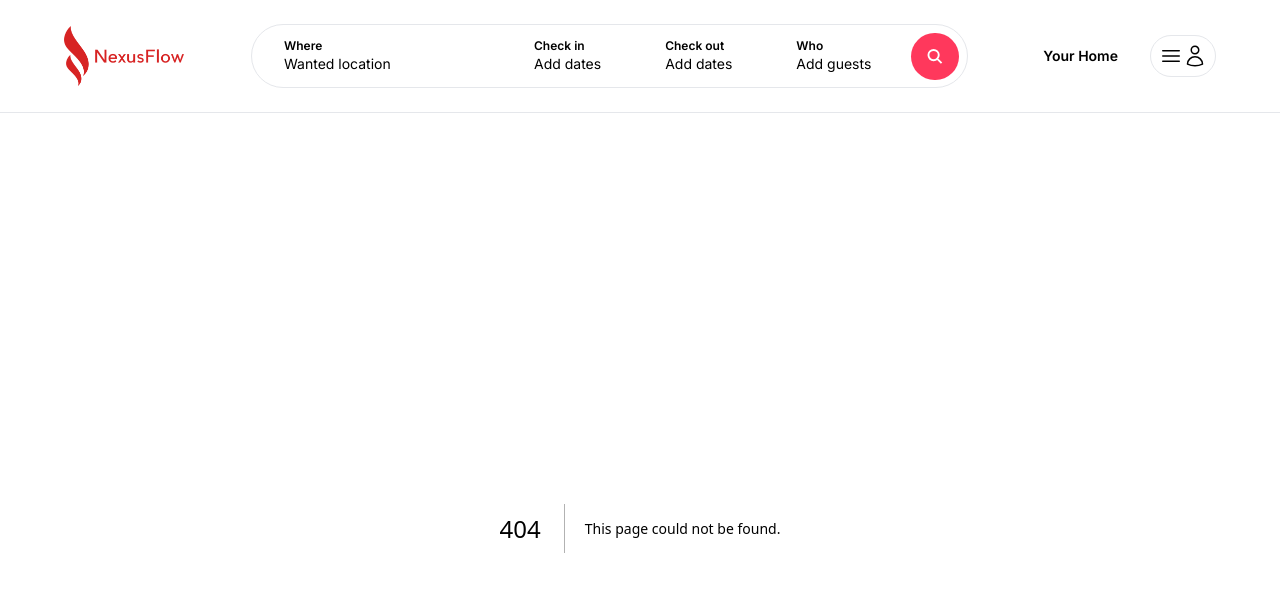
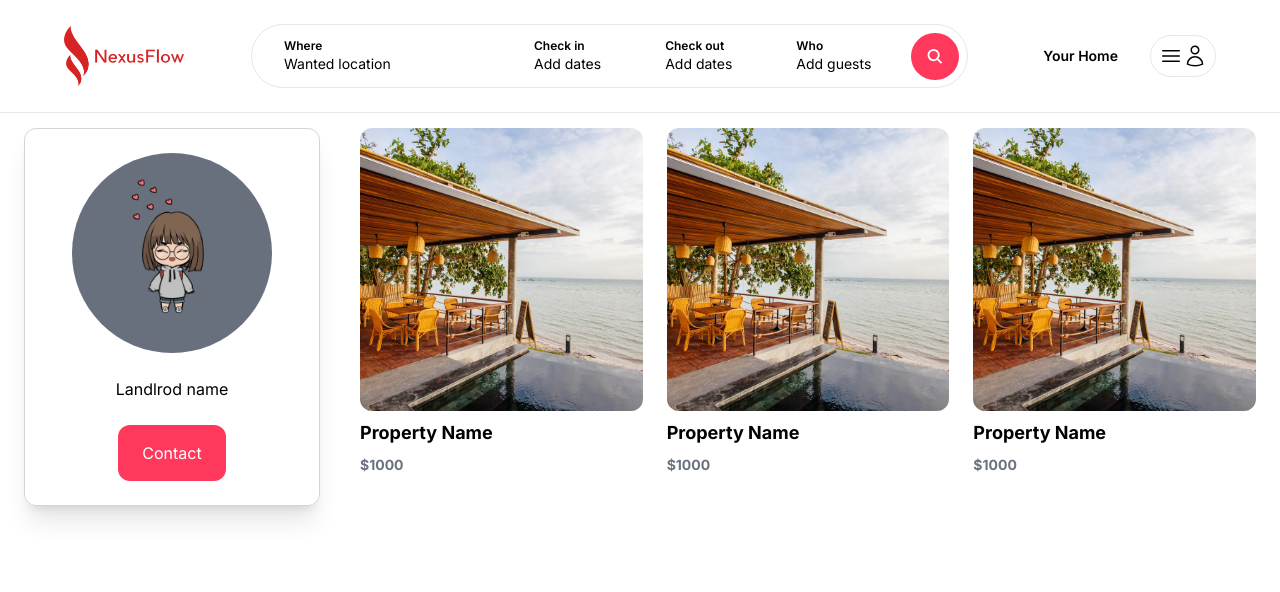
Before and after one commit to MeetkumarChavda/NexusFlow, a Next.js app in the folder nexusflow-front/: page /landlords/1 in a window 1280 px wide. Before the commit this address had no page. Shown: the top 592 px of the page. Built offline with nearby package versions, Linux system fonts and the light colour scheme.

Commit message:
feat: Landlord detail page added

```diff
--- /dev/null
+++ b/nexusflow-front/app/components/ContactButton.tsx
@@ -0,0 +1,8 @@
+const ContactButton = () => {
+    return (
+        <div className="mt-6 py-4 px-6 bg-nexus text-white rounded-xl hover:bg-nexus-dark transition">
+            Contact
+        </div>
+    )
+    }
+export default ContactButton;
--- /dev/null
+++ b/nexusflow-front/app/landlords/[id]/page.tsx
@@ -0,0 +1,31 @@
+import ContactButton from "@/app/components/ContactButton";
+import PropertyList from "@/app/components/properties/PropertyList";
+import Image from "next/image";
+
+const LandlordDetailPage = () =>{
+    return(
+        <main className="max-w-[1500px] mx-auto px-6 pb-6">
+            <div className="grid grid-cols-1 md:grid-cols-4 gap-4">
+                <aside className="col-span-1 mb-4">
+                    <div className="flex flex-col items-center p-6 rounded-xl border border-gray-300 shadow-xl">
+                    <Image
+                        src='/profile_image.jpg'
+                        width={200}
+                        height={200}
+                        alt="Landlrod name"
+                        className="rounded-full"
+                        />
+                    <h1 className="mt-6 text-2x1">Landlrod name</h1>
+                    <ContactButton />
+                    </div>
+                </aside>
+                <div className="col-span-1 md:col-span-3 pl-0 md:pl-6">
+                <div className="grid grid-cols-1 md:grid-cols-3 gap-6">
+                    <PropertyList />
+                </div>
+                </div>
+            </div>
+        </main>
+    )
+}
+export default LandlordDetailPage;
```
